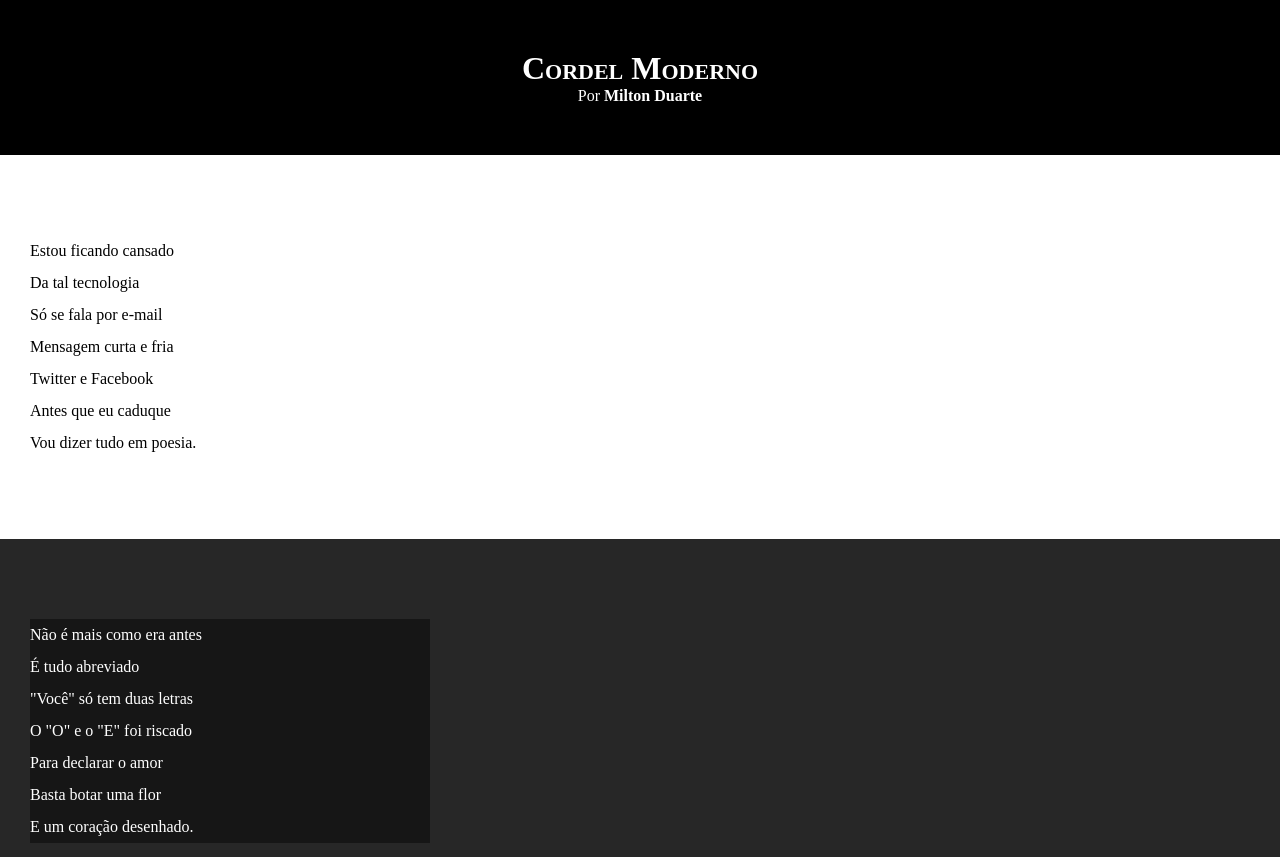
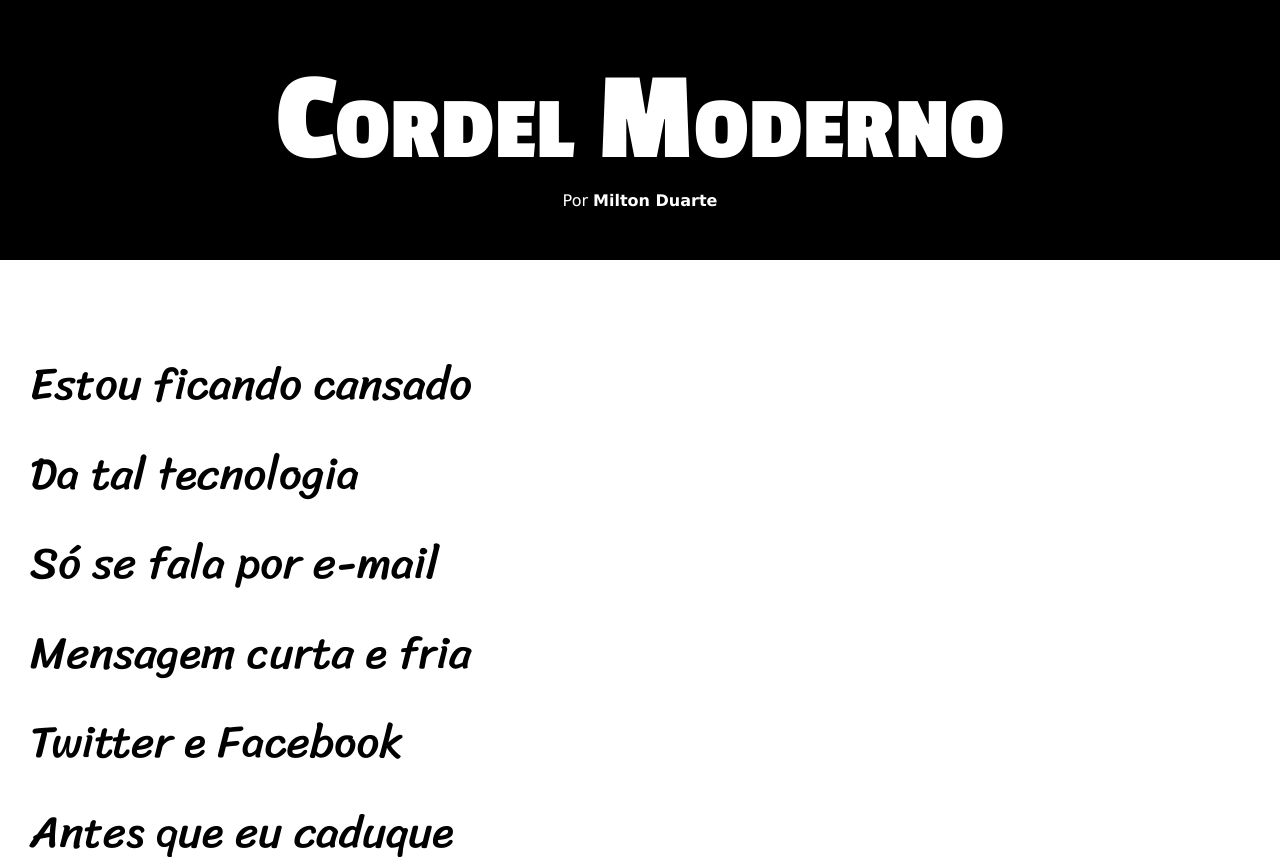
Before and after one commit to Lucas0M/HTML5-CSS3-JS, a website: page d004/index.html in a window 1280 px wide. Shown: the top 857 px of the page. Drawn offline with Linux system fonts and the light colour scheme.

Commit message:
Update style.css

```diff
--- a/d004/style/style.css
+++ b/d004/style/style.css
@@ -1,4 +1,12 @@
 @charset "UTF-8";
+
+@import url('https://fonts.googleapis.com/css2?family=Passion+One:wght@400;700;900&family=Sriracha&display=swap');
+
+:root {
+  --font1: Verdana, Geneva, Tahoma, sans-serif;
+  --font2: "Passion One", sans-serif;
+  --font3: "Sriracha", cursive;
+}
 
 * {
   margin: 0;
@@ -8,6 +16,7 @@
 html, body {
   min-height: 100vh;
   background-color: darkgray;
+  font-family: var(--font1);
 }
 
 header {
@@ -19,6 +28,8 @@
 header > h1 {
   padding-top: 50px;
   font-variant: small-caps;
+  font-family: var(--font2);
+  font-size: 10vw;
 }
 
 header > p {
@@ -40,6 +51,8 @@
   padding-bottom: 10vh;
   line-height: 2em;
   padding-left: 30px;
+  font-family: var(--font3);
+  font-size: 3.5vw;
 }
 
 section.normal{
@@ -53,7 +66,8 @@
 }
 
 section.imagem > p{
-  width: 400px;
+  display: inline-block;
+  padding: 5px;
   background-color: rgba(0, 0, 0, 0.432);
 }
 
```
